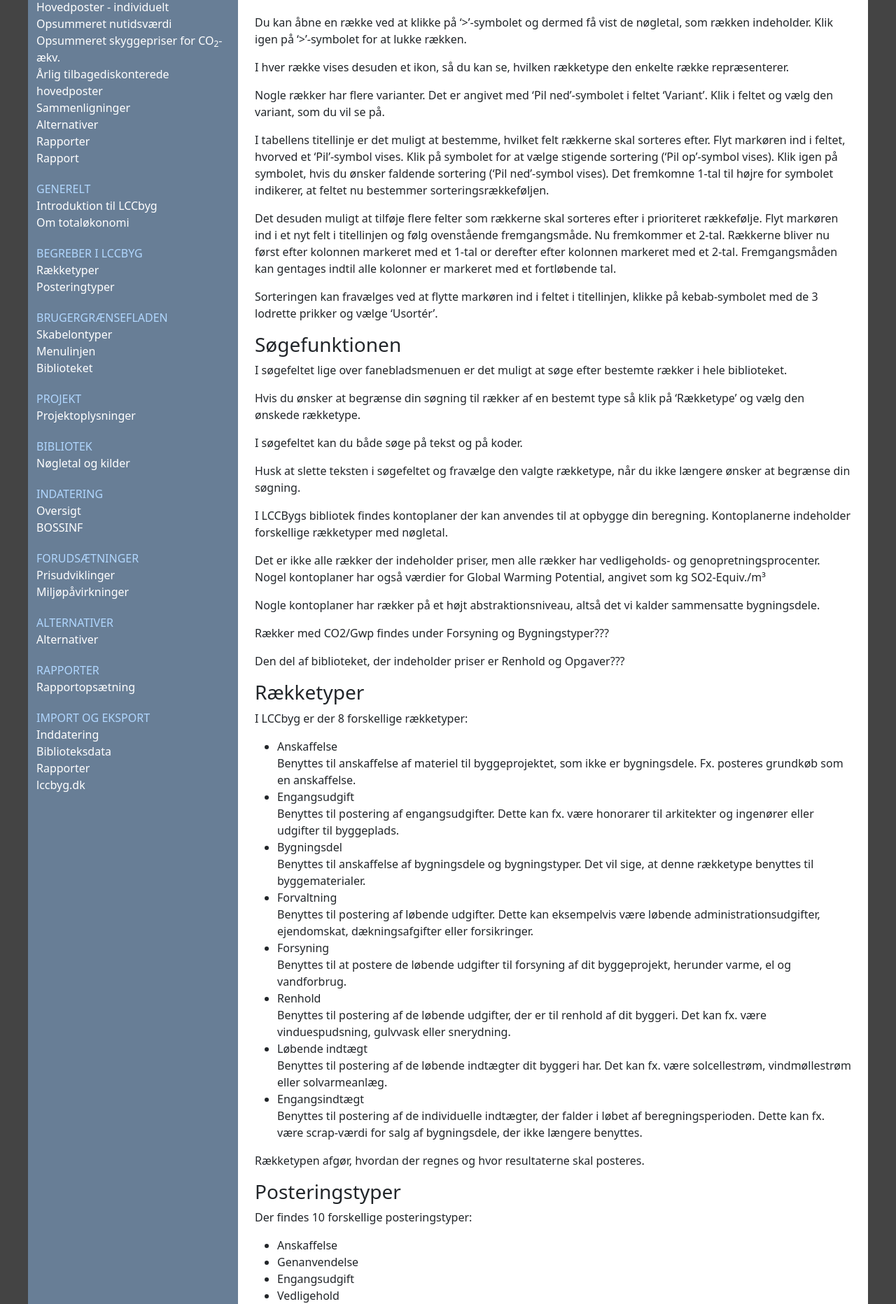
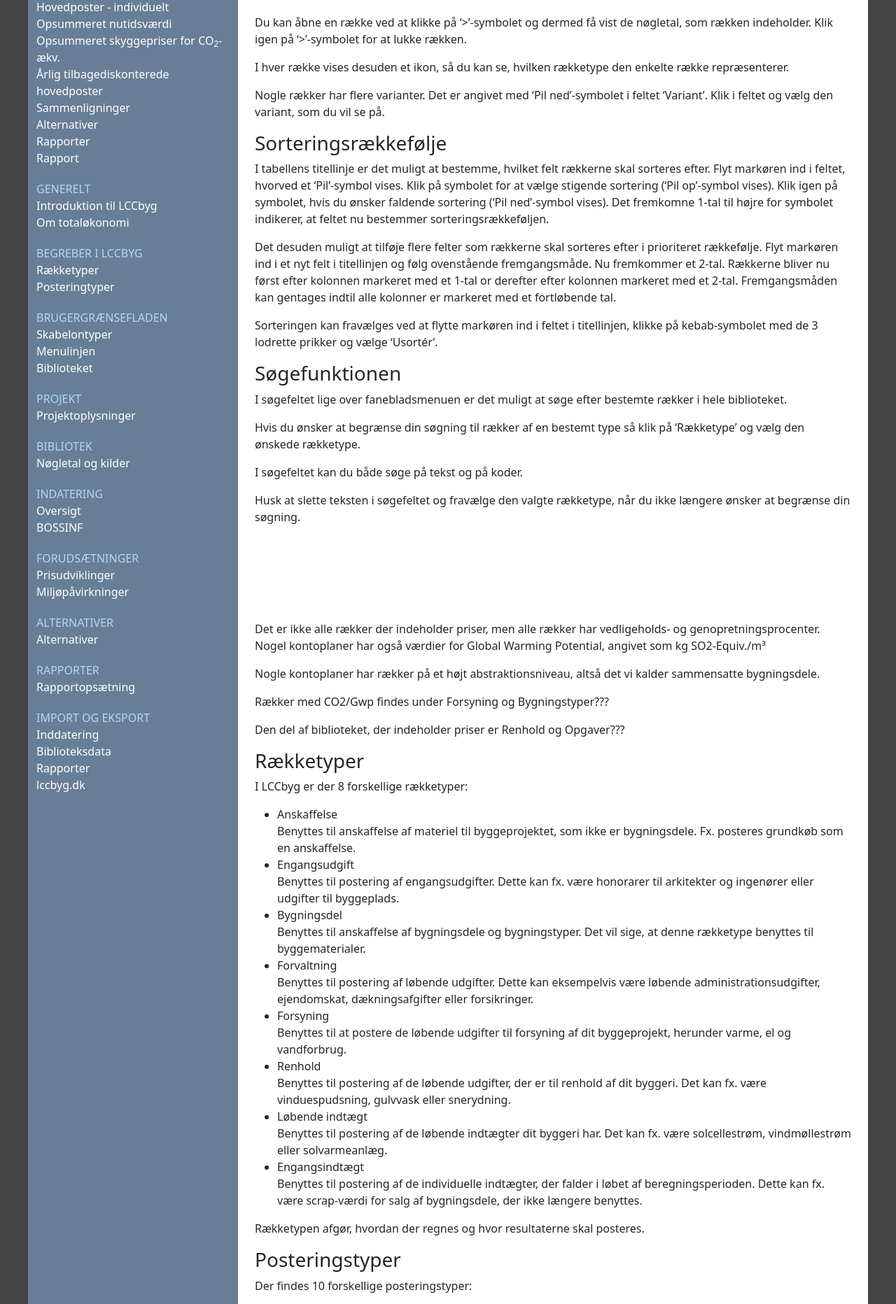
Before and after one commit to LccBuild/lccbyg-docs, a Jekyll site: the page built from docs/help/40/da/library/mainlibraries.md, in a window 1280 px wide. Shown: the part 614-2478 px from the top of the page at 70% size. Built offline with Jekyll 4.4.1, drawn with Linux system fonts in a browser that asks for light colours.

Commit message:
Update mainlibraries.md

```diff
--- a/docs/help/40/da/library/mainlibraries.md
+++ b/docs/help/40/da/library/mainlibraries.md
@@ -22,6 +22,7 @@ I hver række vises desuden et ikon, så du kan se, hvilken rækketype den enkel
 
 Nogle rækker har flere varianter. Det er angivet med 'Pil ned'-symbolet i feltet 'Variant'. Klik i feltet og vælg den variant, som du vil se på.
 
+### Sorteringsrækkefølje
 I tabellens titellinje er det muligt at bestemme, hvilket felt rækkerne skal sorteres efter. Flyt markøren ind i feltet, hvorved et 'Pil'-symbol vises. Klik på symbolet for at vælge stigende sortering ('Pil op'-symbol vises). Klik igen på symbolet, hvis du ønsker faldende sortering ('Pil ned'-symbol vises).
 Det fremkomne 1-tal til højre for symbolet indikerer, at feltet nu bestemmer sorteringsrækkeføljen.
 
@@ -37,21 +38,12 @@ Hvis du ønsker at begrænse din søgning til rækker af en bestemt type så kli
 I søgefeltet kan du både søge på tekst og på koder.
 
 Husk at slette teksten i søgefeltet og fravælge den valgte rækketype, når du ikke længere ønsker at begrænse din søgning.
-
-
-
-
-
-
-
-
-
-
-
-
-
-
-I LCCBygs bibliotek findes kontoplaner der kan anvendes til at opbygge din beregning. Kontoplanerne indeholder forskellige rækketyper med nøgletal.
+<br />
+<br />
+<br />
+<br />
+<br />
+<br />
 
 Det er ikke alle rækker der indeholder priser, men alle rækker har vedligeholds- og genopretningsprocenter. Nogel kontoplaner har også værdier for Global Warming Potential, angivet som kg SO2-Equiv./m³
 
```
